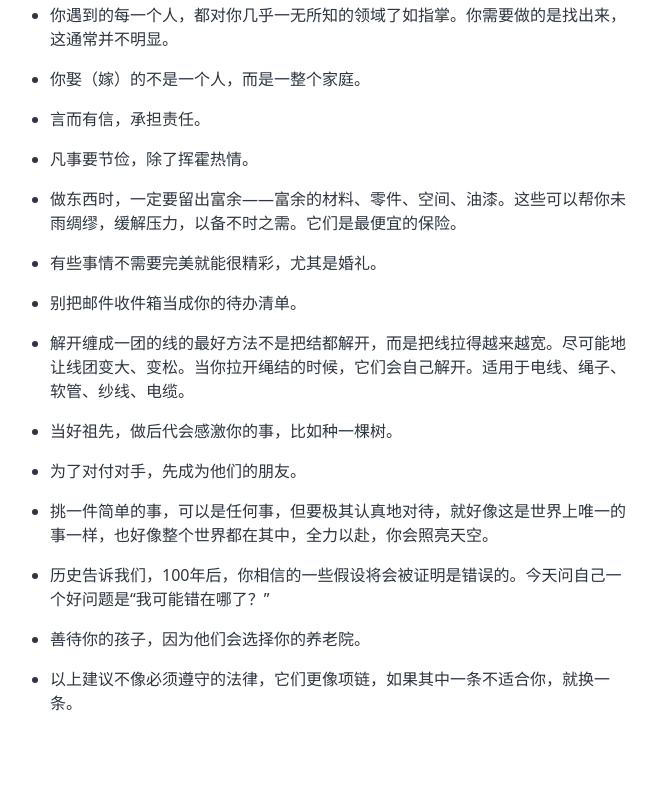
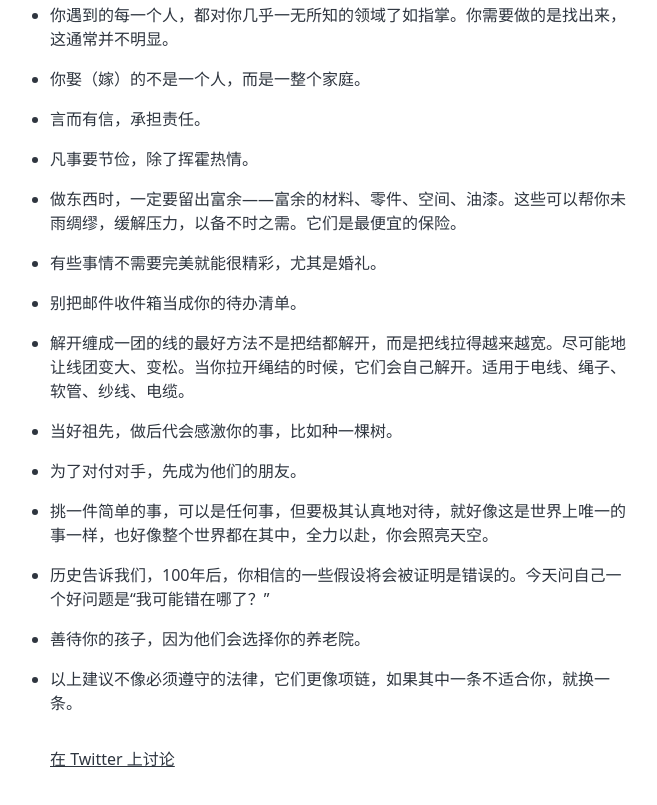
Before and after one commit to AlwaysHacking/liu.ht, a Gatsby site: page /kk/ in a window 1280 px wide. Shown: the part 8281-9086 px from the top of the page, without its empty margins (302-959 px from the left). Built offline with nearby package versions, Linux system fonts and the light colour scheme; Gatsby itself is replaced by a stand-in of ours.

Commit message:
feat: add discuss on Twitter

```diff
--- a/src/templates/blog-post.js
+++ b/src/templates/blog-post.js
@@ -9,7 +9,9 @@ const BlogPostTemplate = ({ data, location }) => {
   const post = data.markdownRemark
   const siteTitle = data.site.siteMetadata?.title || `Title`
   const { previous, next } = data
-
+  const discussUrl = `https://mobile.twitter.com/search?q=${encodeURIComponent(
+    `https://liu.ht${location.pathname}`
+  )}`
   return (
     <Layout location={location} title={siteTitle}>
       <Seo
@@ -30,6 +32,7 @@ const BlogPostTemplate = ({ data, location }) => {
           itemProp="articleBody"
         />
       </article>
+      <Link to={discussUrl}>在 Twitter 上讨论</Link>
       <nav className="blog-post-nav">
         <ul
           style={{
```
